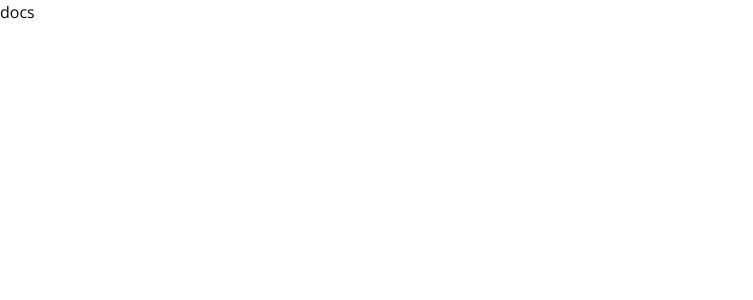
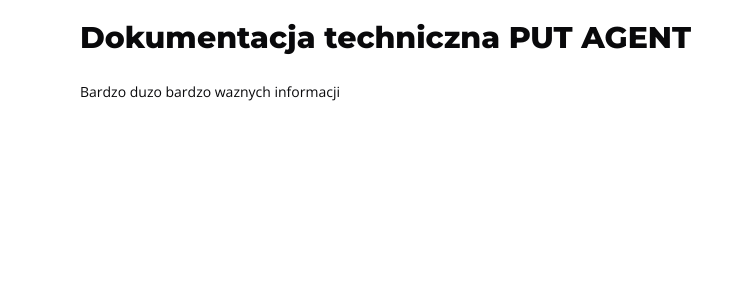
Before and after one commit to GHOST-Science-Club/statutscan-app, a Next.js app in the folder frontend/: page /docs in a window 1280 px wide. Shown: the top 300 px of the page, without its empty margins (0-753 px from the left). Built offline with nearby package versions, Linux system fonts and the light colour scheme.

Commit message:
frontend:feat: mdx

```diff
--- a/frontend/next.config.ts
+++ b/frontend/next.config.ts
@@ -1,7 +1,13 @@
 import type { NextConfig } from 'next';
+import createMDX from '@next/mdx';
 
 const nextConfig: NextConfig = {
-  /* config options here */
+  eslint: {
+    ignoreDuringBuilds: true,
+  },
+  pageExtensions: ['js', 'jsx', 'md', 'mdx', 'ts', 'tsx'],
 };
 
-export default nextConfig;
+const withMDX = createMDX({});
+
+export default withMDX(nextConfig);
--- a/frontend/package.json
+++ b/frontend/package.json
@@ -10,9 +10,13 @@
     "format": "prettier ../frontend --write"
   },
   "dependencies": {
+    "@mdx-js/loader": "^3.1.0",
+    "@mdx-js/react": "^3.1.0",
+    "@next/mdx": "^15.2.4",
     "@radix-ui/react-accordion": "^1.2.3",
     "@radix-ui/react-navigation-menu": "^1.2.5",
     "@radix-ui/react-slot": "^1.1.2",
+    "@types/mdx": "^2.0.13",
     "class-variance-authority": "^0.7.1",
     "clsx": "^2.1.1",
     "lucide-react": "^0.487.0",
@@ -26,6 +30,7 @@
   "devDependencies": {
     "@eslint/eslintrc": "^3",
     "@tailwindcss/postcss": "^4",
+    "@tailwindcss/typography": "^0.5.16",
     "@types/node": "^20",
     "@types/react": "^19",
     "@types/react-dom": "^19",
--- a/frontend/src/app/docs/page.tsx
+++ b/frontend/src/app/docs/page.tsx
@@ -1,3 +1,5 @@
+import DocumentationMdx from '@/lib/documentation.mdx';
+
 export default function DocsPage() {
-  return <div>docs</div>;
+  return <DocumentationMdx />;
 }
--- a/frontend/src/app/globals.css
+++ b/frontend/src/app/globals.css
@@ -1,5 +1,6 @@
 @import 'tailwindcss';
 @import 'tw-animate-css';
+@plugin "@tailwindcss/typography";
 
 @custom-variant dark (&:is(.dark *));
 
--- a/frontend/src/app/page.tsx
+++ b/frontend/src/app/page.tsx
@@ -1,12 +1,11 @@
 export default function Home() {
   return (
-    <div>
+    <div className="space-y-10">
       <h1>
         PUTagent <br /> wsparcie studenckie
       </h1>
       <h2>heading2</h2>
       <h3>heading3</h3>
-      <h4>heading3</h4>
     </div>
   );
 }
--- /dev/null
+++ b/frontend/src/lib/documentation.mdx
@@ -0,0 +1,3 @@
+# Dokumentacja techniczna PUT AGENT
+
+Bardzo duzo bardzo waznych informacji
--- /dev/null
+++ b/frontend/src/mdx-components.tsx
@@ -0,0 +1,12 @@
+import type { MDXComponents } from 'mdx/types';
+
+export function useMDXComponents(components: MDXComponents): MDXComponents {
+  return {
+    ...components,
+    wrapper: ({ children }) => (
+      <div className="**:border-border prose-neutral prose prose-sm dark:prose-invert **:text-foreground marker:text-foreground prose-headings:font-heading **:font-text w-full max-w-none p-5 sm:px-20">
+        {children}
+      </div>
+    ),
+  };
+}
```
Also changed, not shown: 1 other file (tests, documents, lock files or other folders).
